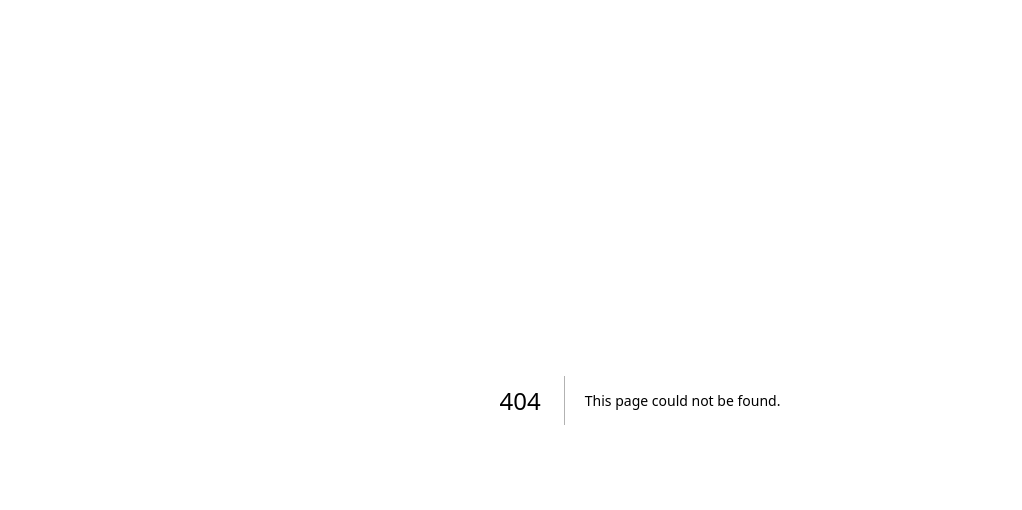
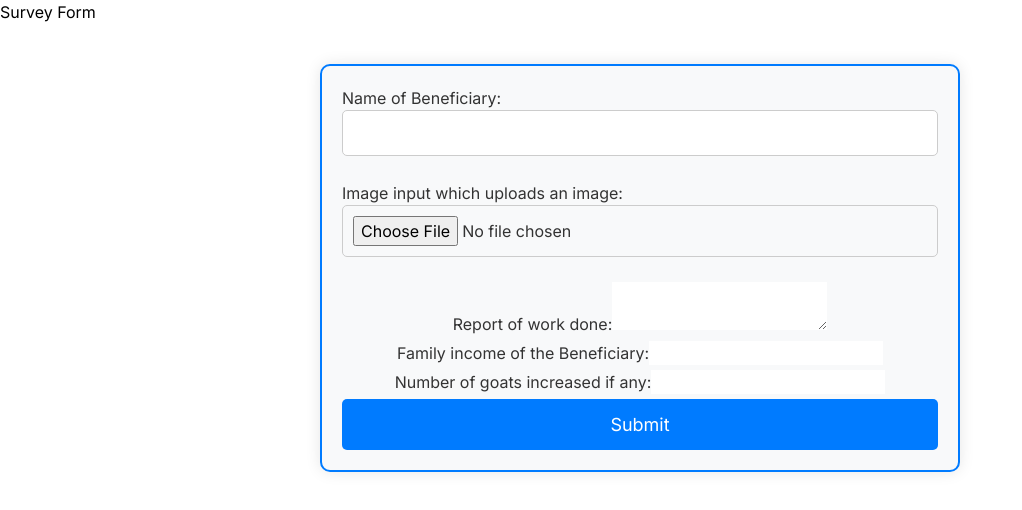
Before and after one commit to cfgmumbai24/Team-55, a Next.js app in the folder frontend2/: page /volunteer in a window 1280 px wide. Before the commit this address had no page. Shown: the top 510 px of the page, without its empty margins (0-1022 px from the left). Built offline with nearby package versions, Linux system fonts and the light colour scheme.

Commit message:
image_recognition_done

```diff
--- /dev/null
+++ b/frontend2/app/volunteer/page.js
@@ -0,0 +1,17 @@
+"use client";
+import React from 'react'
+import { useState,useEffect } from 'react'
+import { useRouter } from 'next/router'
+import FormComponent from "@/components/volunteer_form/survey_form";
+
+const SurveyForm = () => {
+
+    return (
+      <div >
+        <h1>Survey Form</h1>
+        <FormComponent />
+      </div>
+    );
+  };
+
+  export default SurveyForm;
--- a/frontend2/components/Landing/Landing.jsx
+++ b/frontend2/components/Landing/Landing.jsx
@@ -68,7 +68,7 @@ const Landing = () => {
             <Link className="btn-grad font-bold text-2xl" href="/register">
               Sign Up
             </Link>
-            <Link className="btn2-grad font-bold text-2xl" href="/feed">
+            <Link className="btn2-grad font-bold text-2xl" href="/volunteer">
               Share Your Opinion
             </Link>
           </div>
--- /dev/null
+++ b/frontend2/components/volunteer_form/survey_form.css
@@ -0,0 +1,64 @@
+/* Container for the entire form */
+.form-container {
+    display: flex;
+    flex-direction: column;
+    align-items: center;
+    padding: 20px;
+    border: 2px solid #007BFF;
+    border-radius: 10px;
+    width: 50%;
+    margin: 40px auto;
+    background-color: #f8f9fa;
+    box-shadow: 0 0 15px rgba(0, 0, 0, 0.1);
+}
+
+/* Style for each input container */
+.input-container {
+    width: 100%;
+    margin-bottom: 20px;
+}
+
+/* Generic input and textarea styles */
+.input-container input,
+.input-container textarea {
+    width: 100%;
+    padding: 10px;
+    border: 1px solid #ccc;
+    border-radius: 5px;
+    box-sizing: border-box;
+    transition: border-color 0.3s;
+}
+
+/* Hover and focus effects for inputs and textareas */
+.input-container input:hover,
+.input-container input:focus,
+.input-container textarea:hover,
+.input-container textarea:focus {
+    border-color: #007BFF;
+}
+
+/* Styles for labels */
+.label {
+    display: block;
+    margin-bottom: 5px;
+    color: #333;
+    font-size: 16px;
+}
+
+/* Styles for the submit button */
+.submit-button {
+    width: 100%;
+    padding: 12px 20px;
+    border: none;
+    border-radius: 5px;
+    background-color: #007BFF;
+    color: white;
+    font-size: 18px;
+    cursor: pointer;
+    transition: background-color 0.3s;
+}
+
+/* Hover effect for the submit button */
+.submit-button:hover {
+    background-color: #0056b3;
+}
--- /dev/null
+++ b/frontend2/components/volunteer_form/survey_form.jsx
@@ -0,0 +1,105 @@
+import React from 'react';
+import { useState,useEffect } from 'react';
+import "./survey_form.css";
+import axios from 'axios';
+
+function MyForm() {
+    // Define state variables to hold form data
+
+
+    // Function to handle form submission (replace with your logic)
+    const [formData, setFormData] = useState({
+        beneficiaryName: '',
+        reportOfWork: '',
+        familyIncome: '',
+        goatsIncreased: '',
+        image: null
+    });
+
+    const handleInputChange = (event) => {
+        const { name, value, type } = event.target;
+        if (type === "file") {
+            setFormData(prevFormData => ({
+                ...prevFormData,
+                [name]: event.target.files[0]
+            }));
+        } else {
+            setFormData(prevFormData => ({
+                ...prevFormData,
+                [name]: value
+            }));
+        }
+    };
+
+const handleSubmit = event => {
+    event.preventDefault();
+    const data = new FormData();
+    for (const key in formData) {
+        data.append(key, formData[key]);
+    }
+
+    axios.post('http://localhost:5000/process_image', data, {
+        headers: {
+            'Content-Type': 'multipart/form-data'
+        }
+    })
+    .then(response => console.log(response))
+    .catch(error => alert('Error submitting form'));
+    };
+
+    return (
+      <form className="form-container" onSubmit={handleSubmit}>
+        <div className="input-container">
+                <label className="label">Name of Beneficiary:
+                    <input
+                        type="text"
+                        name="beneficiaryName"
+                        value={formData.beneficiaryName}
+                        onChange={handleInputChange}
+                    />
+                </label>
+            </div>
+            <div className="input-container">
+            <label className="label">Image input which uploads an image:
+                    <input
+                        type="file"
+                        name="image"
+                        onChange={handleInputChange}
+                    />
+                </label>
+            </div>
+            <div>
+            <label className="label">Report of work done:
+                    <textarea
+                        name="reportOfWork"
+                        value={formData.reportOfWork}
+                        onChange={handleInputChange}
+                    />
+                </label>
+            </div>
+            <div className="inputContainer">
+            <label className="label">Family income of the Beneficiary:
+                    <input
+                        type="number"
+                        name="familyIncome"
+                        value={formData.familyIncome}
+                        onChange={handleInputChange}
+                    />
+                </label>
+            </div>
+            <div className="inputContainer">
+            <label className="label">Number of goats increased if any:
+                    <input
+                        type="number"
+                        name="goatsIncreased"
+                        value={formData.goatsIncreased}
+                        onChange={handleInputChange}
+                    />
+                </label>
+            </div>
+            <button type="submit" className="submit-button">Submit</button>
+      </form>
+    );
+  }
+
+  export default MyForm;
```
Also changed, not shown: 1 other file (tests, documents, lock files or other folders).
